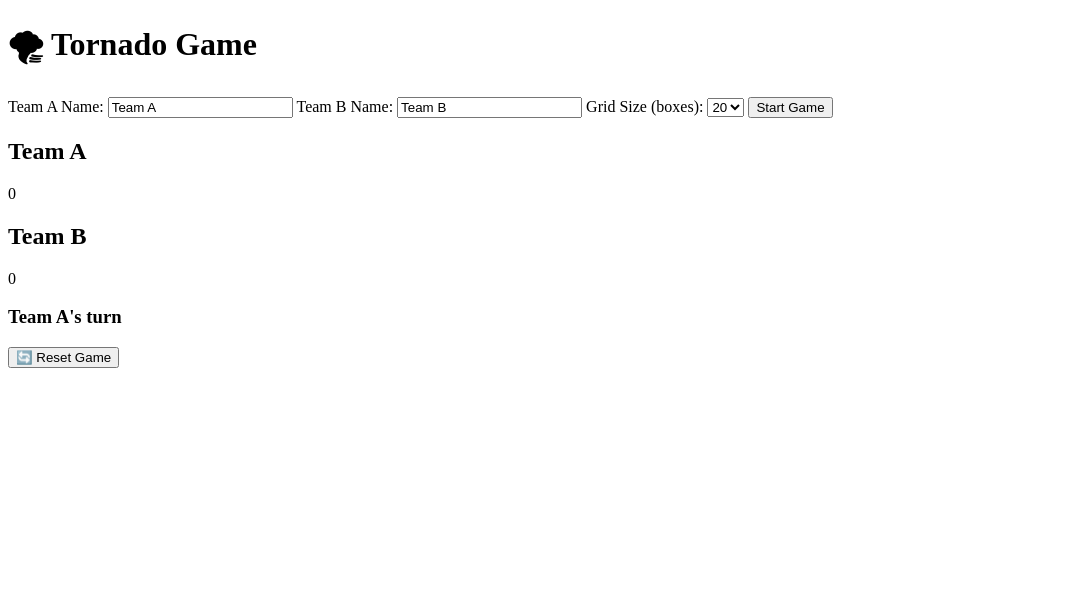
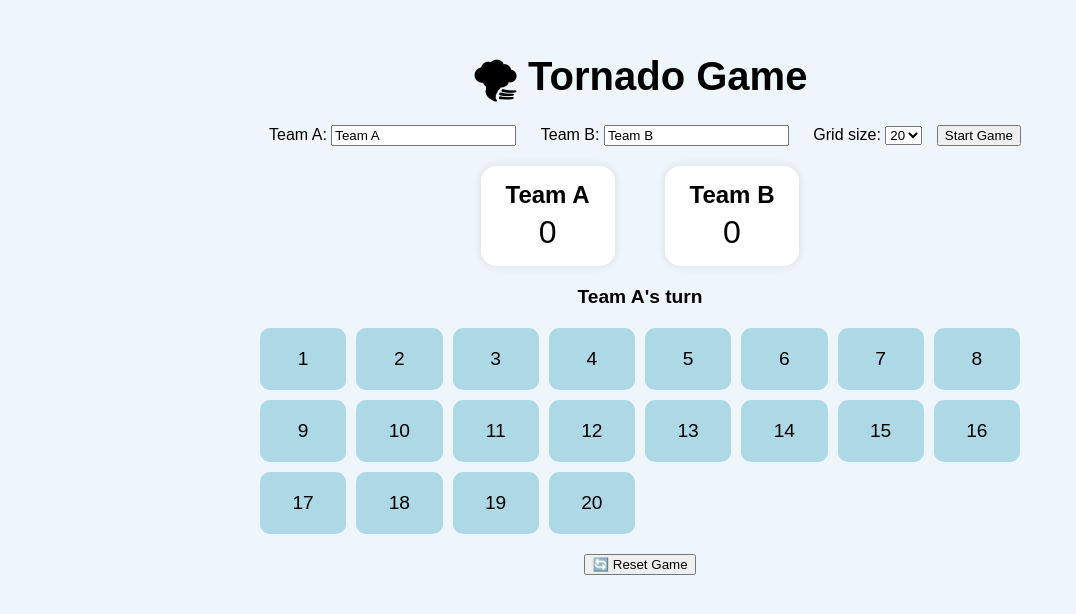
Before and after one commit to cpiontek/tornado-game, a plain HTML site: page index.html in a window 1280 px wide. Shown: the whole page, without its empty margins (0-1076 px from the left). Drawn offline with Linux system fonts and the light colour scheme.

Commit message:
Update index.html

```diff
--- a/index.html
+++ b/index.html
@@ -1,49 +1,147 @@
 <!DOCTYPE html>
 <html lang="en">
 <head>
-  <meta charset="UTF-8" />
-  <meta name="viewport" content="width=device-width, initial-scale=1.0"/>
+  <meta charset="UTF-8">
+  <meta name="viewport" content="width=device-width, initial-scale=1">
   <title>Tornado Classroom Game</title>
-  <link rel="stylesheet" href="style.css"/>
+  <style>
+    body {
+      font-family: Arial, sans-serif;
+      background: #eef6fb;
+      text-align: center;
+      padding: 20px;
+      margin: 0;
+    }
+    .container { max-width: 800px; margin: auto; }
+    h1 { font-size: 2.5em; margin-bottom: 10px; }
+    .setup { margin-bottom: 20px; }
+    label { margin: 0 10px; }
+    .scoreboard { display: flex; justify-content: center; gap: 50px; margin: 20px 0; }
+    .team {
+      background: white;
+      padding: 15px 25px;
+      border-radius: 15px;
+      box-shadow: 0 0 10px rgba(0,0,0,0.1);
+    }
+    .team h2 { margin: 0; }
+    .team p { font-size: 2em; margin: 5px 0 0; }
+    #turnDisplay { font-size: 1.2em; margin-bottom: 20px; }
+    .grid {
+      display: grid;
+      grid-template-columns: repeat(auto-fit, minmax(80px, 1fr));
+      gap: 10px;
+      margin-bottom: 20px;
+      padding: 0 20px;
+    }
+    .grid button {
+      font-size: 1.2em;
+      padding: 20px;
+      border: none;
+      border-radius: 10px;
+      background-color: #add8e6;
+      cursor: pointer;
+      transition: background 0.2s ease;
+    }
+    .grid button:hover { background-color: #87ceeb; }
+    .grid button:disabled {
+      background-color: #ccc;
+      cursor: not-allowed;
+    }
+  </style>
 </head>
 <body>
   <div class="container">
     <h1>🌪 Tornado Game</h1>
-
     <div class="setup">
-      <label>Team A Name: <input id="teamAName" value="Team A"></label>
-      <label>Team B Name: <input id="teamBName" value="Team B"></label>
-      <label>Grid Size (boxes):
+      <label>Team A: <input id="teamAName" value="Team A"></label>
+      <label>Team B: <input id="teamBName" value="Team B"></label>
+      <label>Grid size:
         <select id="gridSize">
-          <option>8</option>
-          <option>10</option>
+          <option>8</option><option>10</option>
           <option selected>20</option>
-          <option>24</option>
-          <option>30</option>
-          <option>32</option>
+          <option>24</option><option>30</option><option>32</option>
         </select>
       </label>
-      <button onclick="startGame()">Start Game</button>
+      <button id="startBtn">Start Game</button>
     </div>
-
     <div class="scoreboard">
-      <div id="teamA" class="team">
-        <h2 id="nameA">Team A</h2>
-        <p id="scoreA">0</p>
-      </div>
-      <div id="teamB" class="team">
-        <h2 id="nameB">Team B</h2>
-        <p id="scoreB">0</p>
-      </div>
+      <div class="team"><h2 id="nameA">Team A</h2><p id="scoreA">0</p></div>
+      <div class="team"><h2 id="nameB">Team B</h2><p id="scoreB">0</p></div>
     </div>
-
-    <h3 id="turnDisplay">Team A's turn</h3>
-
+    <h3 id="turnDisplay">Team A’s turn</h3>
     <div id="grid" class="grid"></div>
-
-    <button onclick="resetGame()">🔄 Reset Game</button>
+    <button id="resetBtn">🔄 Reset Game</button>
   </div>
 
-  <script src="script.js"></script>
+  <script>
+    let rewards = [], teamScores = {A:0,B:0}, currentTeam = 'A', teamNames = {A:'Team A',B:'Team B'};
+
+    document.getElementById('startBtn').addEventListener('click', startGame);
+    document.getElementById('resetBtn').addEventListener('click', startGame);
+
+    function startGame(){
+      const size = +document.getElementById('gridSize').value;
+      teamNames.A = document.getElementById('teamAName').value.trim()||'Team A';
+      teamNames.B = document.getElementById('teamBName').value.trim()||'Team B';
+      document.getElementById('nameA').textContent = teamNames.A;
+      document.getElementById('nameB').textContent = teamNames.B;
+      teamScores = {A:0,B:0};
+      updateScores();
+      currentTeam='A'; updateTurnDisplay();
+      generateRewards(size);
+      renderGrid(size);
+    }
+
+    function generateRewards(n){
+      rewards = [];
+      const pts=Math.floor(n*0.7), lo=Math.floor(n*0.1), st=lo, db=n-(pts+lo+st);
+      for(let i=0;i<pts;i++) rewards.push({type:'points',value:(Math.floor(Math.random()*10)+1)*100});
+      for(let i=0;i<lo;i++) rewards.push({type:'lose'});
+      for(let i=0;i<st;i++) rewards.push({type:'steal'});
+      for(let i=0;i<db;i++) rewards.push({type:'double'});
+      for(let i=rewards.length-1;i>0;i--){
+        const j=Math.floor(Math.random()*(i+1));
+        [rewards[i],rewards[j]]=[rewards[j],rewards[i]];
+      }
+    }
+
+    function renderGrid(n){
+      const grid=document.getElementById('grid');
+      grid.innerHTML='';
+      for(let i=0;i<n;i++){
+        const btn=document.createElement('button');
+        btn.textContent=i+1;
+        btn.addEventListener('click',()=>handleClick(btn,i),{once:true});
+        grid.appendChild(btn);
+      }
+    }
+
+    function handleClick(btn,i){
+      const r=rewards[i];
+      let out='';
+      if(r.type==='points'){ teamScores[currentTeam]+=r.value; out='+'+r.value; }
+      else if(r.type==='lose'){ teamScores[currentTeam]=0; out='☹️'; }
+      else if(r.type==='steal'){
+        const o=currentTeam==='A'?'B':'A';
+        teamScores[currentTeam]+=teamScores[o]; teamScores[o]=0; out='🌪';
+      }
+      else { teamScores[currentTeam]*=2; out='x2'; }
+      btn.textContent=out;
+      updateScores();
+      currentTeam=currentTeam==='A'?'B':'A';
+      updateTurnDisplay();
+    }
+
+    function updateScores(){
+      document.getElementById('scoreA').textContent=teamScores.A;
+      document.getElementById('scoreB').textContent=teamScores.B;
+    }
+    function updateTurnDisplay(){
+      document.getElementById('turnDisplay').textContent=teamNames[currentTeam]+"'s turn";
+    }
+
+    // auto-start so reset works without first click
+    startGame();
+  </script>
 </body>
 </html>
```
